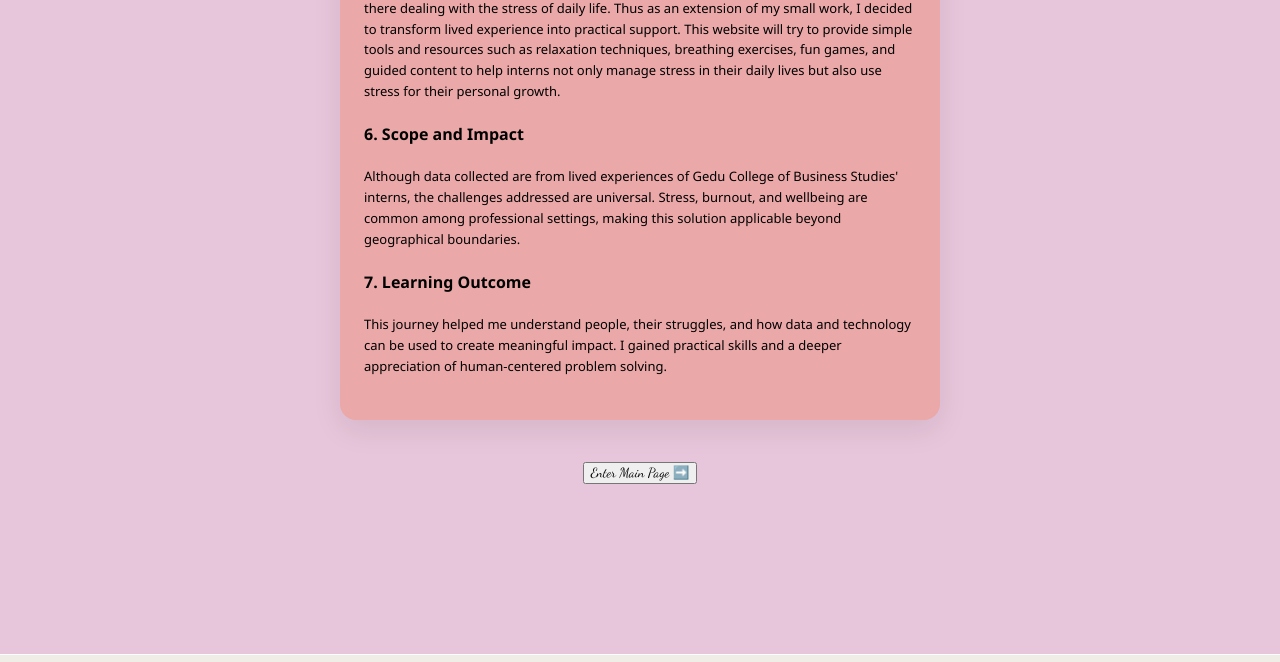
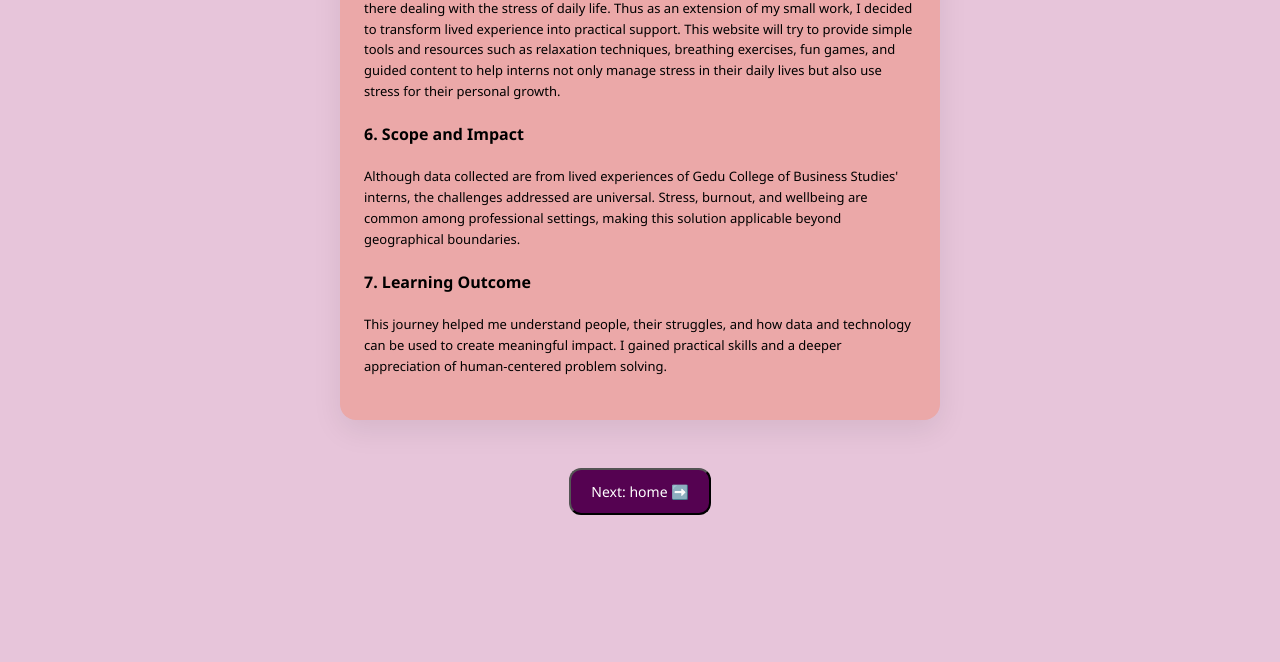
Before and after one commit to jamyangc/BDS-project, a website: page InternWellness/index.html in a window 1280 px wide. Shown: the part 1352-2014 px from the top of the page. Drawn offline with Linux system fonts and the light colour scheme.

Commit message:
next button

```diff
--- a/InternWellness/index.html
+++ b/InternWellness/index.html
@@ -53,7 +53,9 @@
       <h4>7. Learning Outcome</h4>
       <p style="font-size: small;">This journey helped me understand people, their struggles, and how data and technology can be used to create meaningful impact. I gained practical skills and a deeper appreciation of human-centered problem solving.</p>
     </div>
-    <button id="enter-btn" onclick="showPage('home')">Enter Main Page ➡️</button>
+    <div style="margin-top: 3rem; text-align: center;">
+      <button onclick="showPage('home')" class="pema-btn">Next: home ➡️</button>
+    </div>
   </section>
 
   <!-- HOME -->
```
